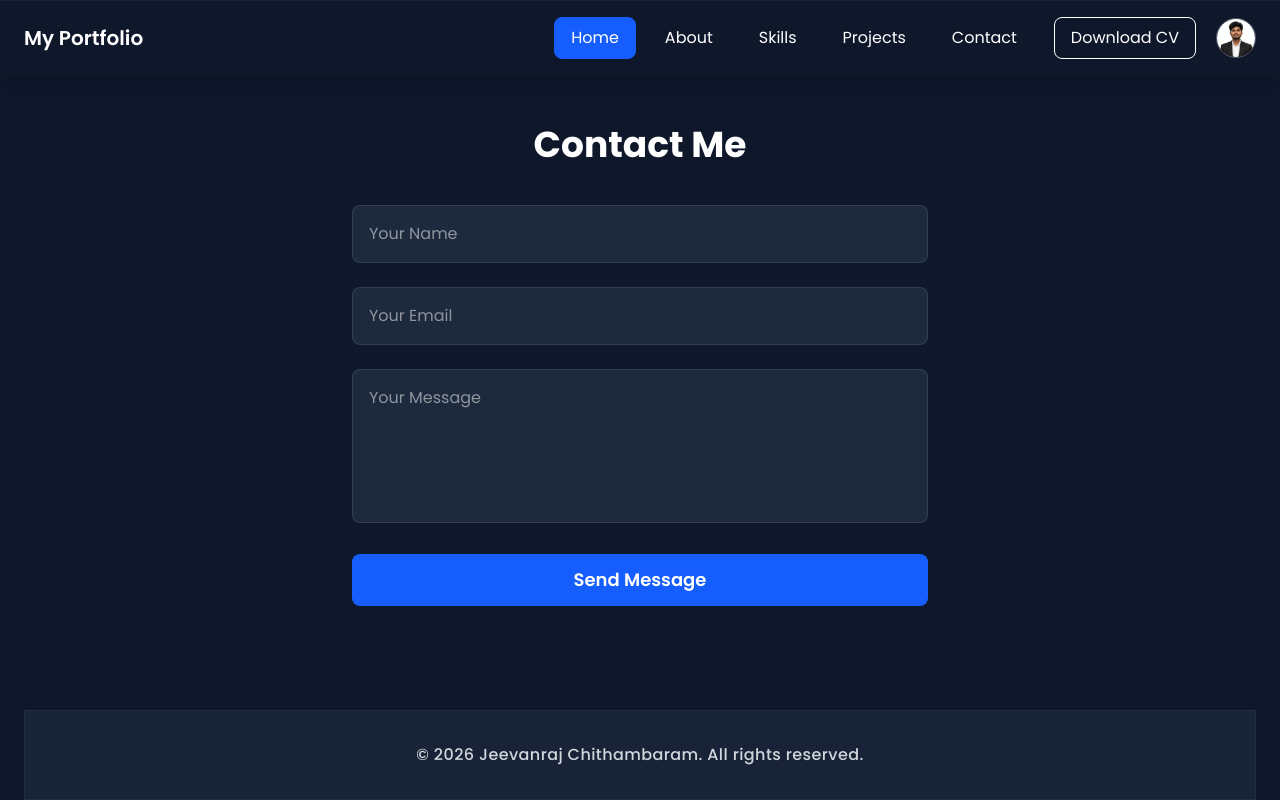
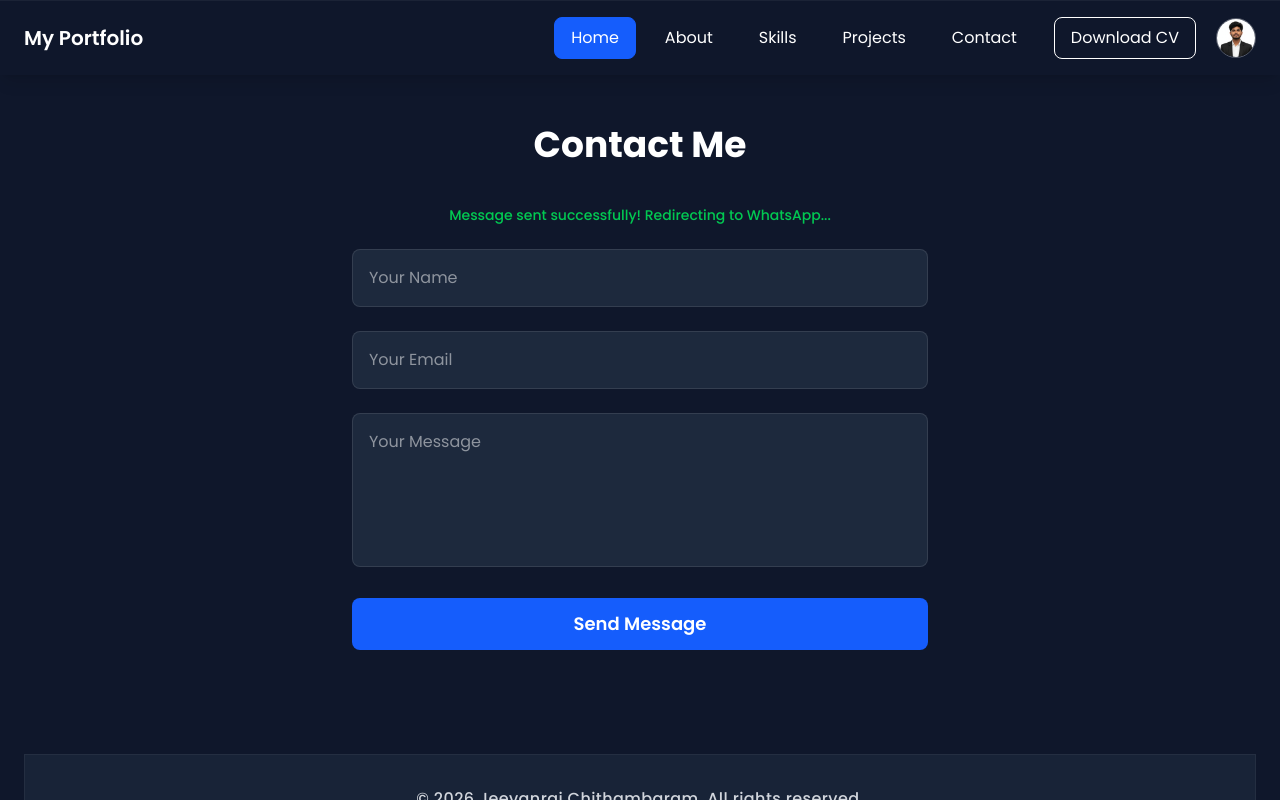
Before and after one commit to jeevanrajsurya/my-portfolio, a React (Vite) app: page / in a window 1280 px wide. Both pictures are taken after typing "Sample", "name@example.com", "Sample" into the empty fields and a click on the button "Send Message". Shown: the part 4469-5269 px from the top of the page. Built offline with nearby package versions, Linux system fonts and the light colour scheme.

Commit message:
Update Contact.jsx

```diff
--- a/src/components/Contact.jsx
+++ b/src/components/Contact.jsx
@@ -11,34 +11,43 @@ const Contact = () => {
   const [email, setEmail] = useState("")
   const [message, setMessage] = useState("")
   const [error, setError] = useState("")
+  const [success, setSuccess] = useState("")
 
   const handleSubmit = (e) => {
     e.preventDefault()
 
-    // ✅ Basic Validation
+    //  Reset messages
+    setError("")
+    setSuccess("")
+
+    //  Empty field validation
     if (!name || !email || !message) {
       setError("Please fill all fields")
       return
     }
 
-    // ✅ Email Validation
+    //  Email validation
     const emailPattern = /^[^\s@]+@[^\s@]+\.[^\s@]+$/
     if (!emailPattern.test(email)) {
       setError("Enter a valid email address")
       return
     }
 
-    setError("")
+    //  WhatsApp number
+    const phoneNumber = "918778998453"
 
-    // ✅ WhatsApp Message Format
-    const phoneNumber = "918778998453" // CHANGE TO YOUR NUMBER
-
+    //  WhatsApp message format
     const whatsappMessage = `Hello Jeevanraj! 👋%0A%0AName: ${name}%0AEmail: ${email}%0AMessage: ${message}`
 
-    // ✅ Open WhatsApp
-    window.open(`https://wa.me/${phoneNumber}?text=${whatsappMessage}`, "_blank")
+    // Success message to user
+    setSuccess("Message sent successfully! Redirecting to WhatsApp...")
 
-    // ✅ Reset Form
+    // Open WhatsApp after short delay
+    setTimeout(() => {
+      window.open(`https://wa.me/${phoneNumber}?text=${whatsappMessage}`, "_blank")
+    }, 800)
+
+    //  Clear form
     setName("")
     setEmail("")
     setMessage("")
@@ -73,6 +82,13 @@ const Contact = () => {
           {error && (
             <p className="text-red-500 text-sm font-medium">
               {error}
+            </p>
+          )}
+
+          {/* SUCCESS MESSAGE */}
+          {success && (
+            <p className="text-green-500 text-sm font-medium">
+              {success}
             </p>
           )}
 
```
